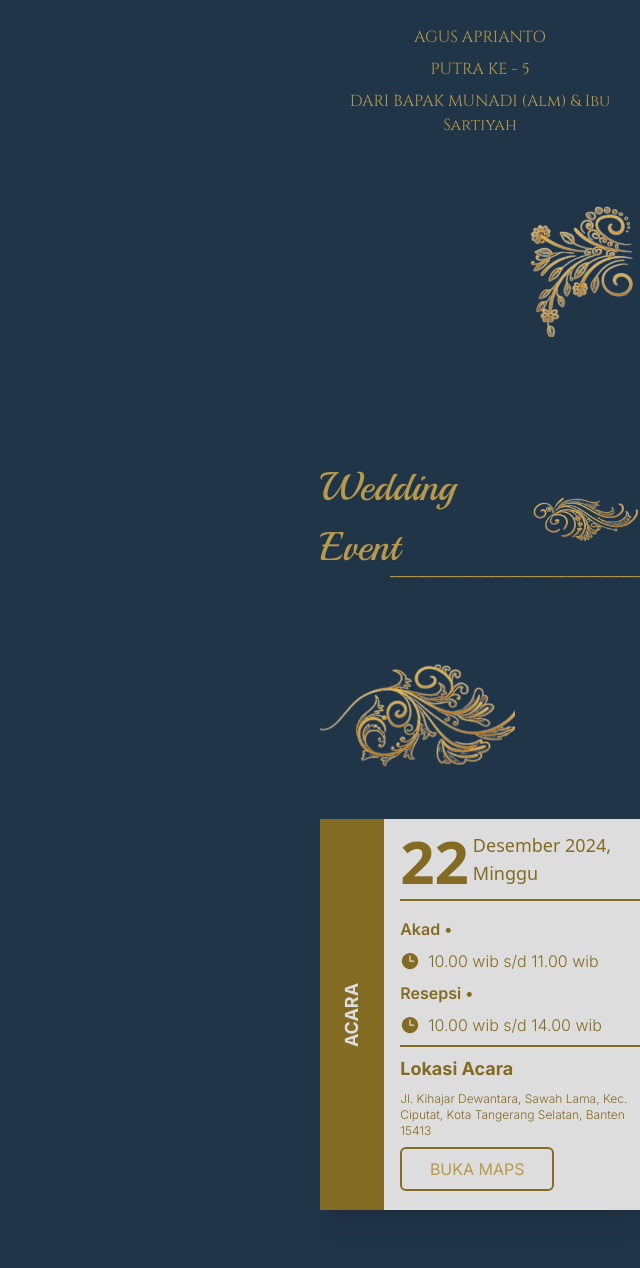
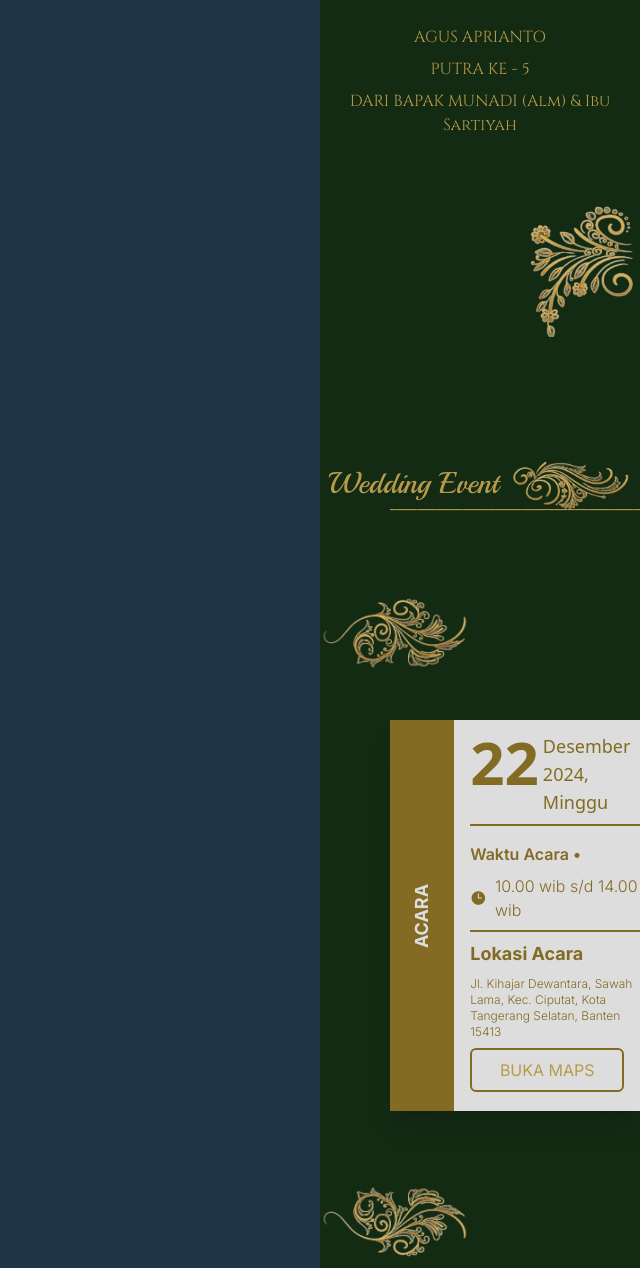
Before and after one commit to Fauzyfm/wedding-invitation, a website: page index.html in a window 1280 px wide. Shown: the part 2319-3587 px from the top of the page, without its empty margins (640-1280 px from the left). Drawn offline with nearby package versions, Linux system fonts and the light colour scheme.

Commit message:
update design dan bug

```diff
--- a/index.html
+++ b/index.html
@@ -67,8 +67,8 @@
                 </div>
 
                 <!-- section 2  h-[844px]-->
-                <div class="bg-cover bg-center w-full h-screen relative pt-8 " style="background-image: url(public/bg-cover-section-2.jpg); margin-top: -1px;" >
-                    <div id="section2" class="w-full h-[3500px] bg-birdong rounded-tr-[80px] pt-2 rounded-tl-[80px]" data-aos="fade-up" data-aos-duration="2000">
+                <div id="section2" class="bg-cover bg-center w-full h-screen relative pt-8 " style="background-image: url(public/bg-cover-section-2.jpg); margin-top: -1px;" >
+                    <div  class="w-full h-[3500px] bg-hijaugelap rounded-tr-[80px] pt-2 rounded-tl-[80px]" data-aos="fade-up" data-aos-duration="2000">
 
                         <!-- Quotes -->
                         <div class="">
@@ -99,10 +99,10 @@
                                       <div class="bg-white rounded-full w-[140px] h-[140px]"></div>
                                   </div>
                                   <!-- keterangan -->
-                                   <div class="flex flex-col justify-center item-center font-cinzel text-emas font-[20px] text-center gap-2 mt-5">
-                                      <p data-aos="fade-right" data>Tini Saputri</p>
-                                      <P data-aos="fade-left">PUTRI KE - 4</P>
-                                      <P data-aos="fade-up" class="px-4">DARI BAPAk Tarudi (Alm) & Ibu Suharti (Almh)</P>
+                                   <div class="flex flex-col justify-center item-center font-cinzel text-emas font-[20px] text-center gap-2 mt-5" data-aos="fade-up">
+                                      <p>Tini Saputri</p>
+                                      <P>PUTRI KE - 4</P>
+                                      <P  class="px-4">DARI BAPAk Tarudi (Alm) & Ibu Suharti (Almh)</P>
                                    </div>
                               </div>
 
@@ -116,10 +116,10 @@
                                       <div class="bg-white rounded-full w-[140px] h-[140px]"></div>
                                   </div>
                                   <!-- keterangan -->
-                                   <div class="flex flex-col justify-center item-center font-cinzel text-emas font-[20px] text-center gap-2 mt-5">
-                                      <p data-aos="fade-right">AGUS APRIANTO</p>
-                                      <P data-aos="fade-left">PUTRA KE - 5</P>
-                                      <P data-aos="fade-up">DARI BAPAK MUNADI (Alm) & Ibu Sartiyah</P>
+                                   <div class="flex flex-col justify-center item-center font-cinzel text-emas font-[20px] text-center gap-2 mt-5" data-aos="fade-up">
+                                      <p>AGUS APRIANTO</p>
+                                      <P>PUTRA KE - 5</P>
+                                      <P>DARI BAPAK MUNADI (Alm) & Ibu Sartiyah</P>
                                    </div>
                               </div>
 
@@ -131,7 +131,7 @@
                         <div class="mt-80">
                             <div class="relative my-20">
                                  <div class="flex justify-center items-center gap-3">
-                                     <p class="font-judul text-[40px] text-emas" data-aos="fade-right" data-aos-duration="1000">Wedding Event</p>
+                                     <p class="font-judul text-[40px] text-emas sm:text-[48px] lg:text-[30px]" data-aos="fade-right" data-aos-duration="1000">Wedding Event</p>
                                      <div class="bg-cover bg-center w-[121px] h-[53px]" style="background-image: url(public/hiasan-5.png);" data-aos="fade-left" data-aos-duration="1000">
                                      </div>
                                  </div>
@@ -141,11 +141,11 @@
                             </div>
 
                             <!-- hiasan sebelah kiri atas -->
-                            <div class="w-[195px] h-[122px] bg-cover bg-center ml-0 mt-16" style="background-image: url(public/hiasan-6.png);" data-aos="fade-right" data-aos-duration="1000"></div>
+                            <div class="w-[150px] h-[90px] bg-contain bg-no-repeat bg-center ml-0 mt-16" style="background-image: url(public/hiasan-6.png);" data-aos="fade-right" data-aos-duration="1000"></div>
 
                             <!-- Isi -->
                              <div class="flex justify-end" data-aos="fade-left" data-aos-duration="1000">
-                                 <div class="flex w-[337px] h-[391px] bg-abu mt-10 gap-2 shadow-xl">
+                                 <div class="flex w-[337px] h-[391px] md:w-[250px] md:h-[391px] bg-abu mt-10 gap-2 shadow-xl">
 
                                      <!-- kolom tulisan miring -->
                                      <div class="flex items-center text-clip w-[73px] bg-emasTua">
@@ -162,14 +162,7 @@
                                             </div>
                                         </div>
                                          <hr class="border-t-2 border-emasTua my-2">
-                                         <p class="font-inter text-emasTua font-semibold py-2">Akad •</p>
-                                         <div class="flex items-center text-emasTua">
-                                             <svg class="w-5 h-5 mr-2" xmlns="http://www.w3.org/2000/svg" viewBox="0 0 24 24" fill="currentColor" class="size-6">
-                                                 <path fill-rule="evenodd" d="M12 2.25c-5.385 0-9.75 4.365-9.75 9.75s4.365 9.75 9.75 9.75 9.75-4.365 9.75-9.75S17.385 2.25 12 2.25ZM12.75 6a.75.75 0 0 0-1.5 0v6c0 .414.336.75.75.75h4.5a.75.75 0 0 0 0-1.5h-3.75V6Z" clip-rule="evenodd" />
-                                             </svg>
-                                             <p class="font-inter text-emasTua font-light">10.00 wib s/d 11.00 wib</p>
-                                         </div>
-                                         <p class="font-inter text-emasTua font-semibold py-2">Resepsi •</p>
+                                         <p class="font-inter text-emasTua font-semibold py-2">Waktu Acara •</p>
                                          <div class="flex items-center text-emasTua">
                                              <svg class="w-5 h-5 mr-2" xmlns="http://www.w3.org/2000/svg" viewBox="0 0 24 24" fill="currentColor" class="size-6">
                                                  <path fill-rule="evenodd" d="M12 2.25c-5.385 0-9.75 4.365-9.75 9.75s4.365 9.75 9.75 9.75 9.75-4.365 9.75-9.75S17.385 2.25 12 2.25ZM12.75 6a.75.75 0 0 0-1.5 0v6c0 .414.336.75.75.75h4.5a.75.75 0 0 0 0-1.5h-3.75V6Z" clip-rule="evenodd" />
@@ -190,7 +183,7 @@
                              </div>
 
                             <!-- hiasan sebelah kiri bawah -->
-                            <div class="w-[195px] h-[122px] bg-cover bg-center ml-0 mt-16 " style="background-image: url(public/hiasan-6-1.png);" data-aos="fade-right" data-aos-duration="1000"></div>
+                            <div class="w-[150px] h-[90px] bg-contain bg-no-repeat bg-center ml-0 mt-16 " style="background-image: url(public/hiasan-6-1.png);" data-aos="fade-right" data-aos-duration="1000"></div>
                         </div>
 
                         <!-- Our Gallery -->
--- a/src/script.js
+++ b/src/script.js
@@ -70,7 +70,7 @@ function kirimWhatsApp() {
 // open invitation
 document.addEventListener("DOMContentLoaded", function() {
     // Lock scroll on page load
-    // document.body.classList.add("no-scroll");
+    document.body.classList.add("no-scroll");
 
     // Unlock scroll when button is clicked
     document.getElementById("open-invitation").addEventListener("click", function() {
@@ -93,3 +93,8 @@ document.addEventListener("DOMContentLoaded", function() {
             inviteeNameElement.textContent = inviteeName;
         }
     });
+
+
+    window.onload = function () {
+      window.scrollTo(0, 0);
+    };
--- a/tailwind.config.js
+++ b/tailwind.config.js
@@ -14,6 +14,7 @@ module.exports = {
         abu: "#DDDDDD",
         emasTua: "#836B24",
         biruGelap: "#040A16",
+        hijaugelap: "#132A13",
       }
     },
   },
```
Also changed, not shown: src/output.css.
